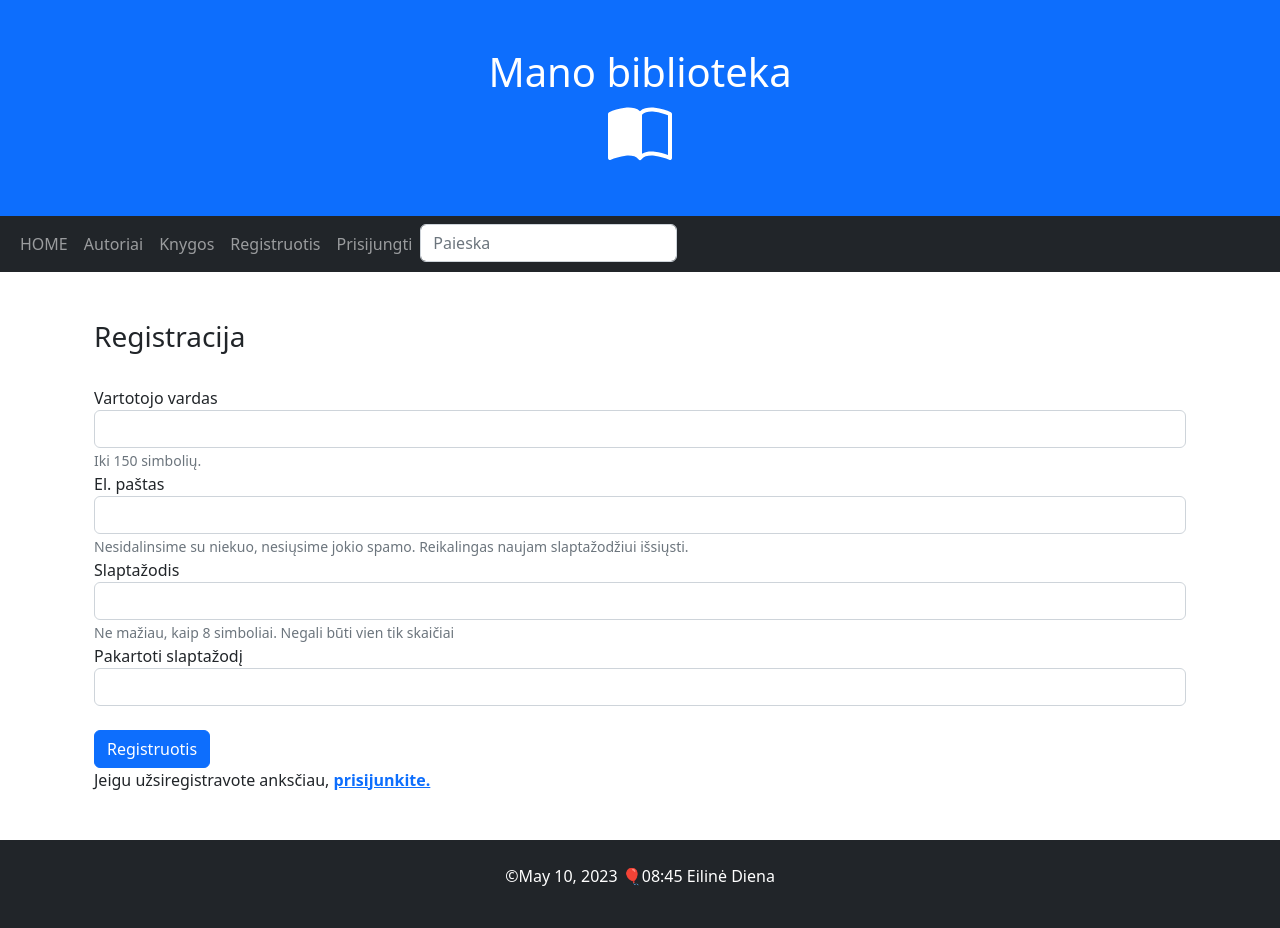
After one commit to Tilooo/knygynas, a Django app: page /library/register/ in a window 1280 px wide. The commit adds this page. Run offline with Django 4.2, Linux system fonts and the light colour scheme.

Commit message:
9: +Ideta vartotoju registracija.

```diff
--- a/mysite/library/templates/base.html
+++ b/mysite/library/templates/base.html
@@ -43,6 +43,7 @@
       <li class="nav-item"><a class="nav-link" href="{% url 'my_books' %}">Mano knygos</a></li>
       <li class="nav-item"><a class="nav-link" href="{% url 'logout'%}">Atsijungti</a></li>
       {% else %}
+        <li class="nav-item"><a class="nav-link" href="{% url 'register' %}">Registruotis</a></li>
         <li class="nav-item"><a class="nav-link" href="{% url 'login' %}">Prisijungti</a></li>
       {% endif %}
       <li>
@@ -63,6 +64,16 @@
 </ul>
 
 {% endcomment %}
+<br>
+<div class="container">
+{% if messages %}
+    {% for message in messages %}
+        <div class="alert alert-{% if message.tags == 'error' %}danger{% elif message.tags == 'info' %}success{% endif %}" role="alert">
+                {{ message }}
+        </div>
+    {% endfor %}
+{% endif %}
+</div>
 
 {# Cia konteineris, skirtas turiniui#}
 <br>
--- /dev/null
+++ b/mysite/library/templates/registration/register.html
@@ -0,0 +1,38 @@
+{% extends "base.html" %}
+
+{% block "title" %}Registracija{% endblock %}
+
+{% block 'content' %}
+
+    <div class="container register">
+        <h3>Registracija</h3><br/>
+        <form method="post">
+            {% csrf_token %}
+            <div class="form-group">
+                <label for="username">Vartotojo vardas</label>
+                <input name="username" type="text" class="form-control" id="username" aria-describedby="usernameHelp">
+                <small id="usernameHelp" class="form-text text-muted">Iki 150 simbolių.</small>
+            </div>
+            <div class="form-group">
+                <label for="exampleInputEmail1">El. paštas</label>
+                <input name="email" type="email" class="form-control" id="exampleInputEmail1" aria-describedby="emailHelp">
+                <small id="emailHelp" class="form-text text-muted">Nesidalinsime su niekuo, nesiųsime jokio spamo.
+                    Reikalingas naujam slaptažodžiui išsiųsti. </small>
+            </div>
+            <div class="form-group">
+                <label for="password">Slaptažodis</label>
+                <input name="password" type="password" class="form-control" id="password" aria-describedby="pwdHelp">
+                <small id="pwdHelp" class="form-text text-muted">Ne mažiau, kaip 8 simboliai. Negali būti vien tik
+                    skaičiai</small>
+            </div>
+            <div class="form-group">
+                <label for="password2">Pakartoti slaptažodį</label>
+                <input name="password2" type="password" class="form-control" id="password2" aria-describedby="pwd2Help">
+            </div>
+            <br>
+            <button type="submit" class="btn btn-primary register-button">Registruotis</button>
+        </form>
+        <p>Jeigu užsiregistravote anksčiau, <a href="{% url 'login' %}"><strong>prisijunkite.</strong></a></p>
+    </div>
+
+{% endblock %}
--- a/mysite/library/urls.py
+++ b/mysite/library/urls.py
@@ -9,5 +9,6 @@ urlpatterns = [
     path('books/', views.BookListView.as_view(), name='books'),
     path('books/<int:pk>/', views.BookDetailView.as_view(), name='book'),
     path('search/', views.search, name='search'),
-    path('my_books/', views.MyBookInstanceListView.as_view(), name='my_books')
+    path('my_books/', views.MyBookInstanceListView.as_view(), name='my_books'),
+    path('register/', views.register, name='register'),
 ]
--- a/mysite/library/views.py
+++ b/mysite/library/views.py
@@ -1,10 +1,13 @@
-from django.shortcuts import render, get_object_or_404
+from django.shortcuts import render, get_object_or_404, redirect
 from django.http import HttpResponse
 from .models import Book, BookInstance, Author
 from django.views import generic
 from django.core.paginator import Paginator
 from django.db.models import Q
 from django.contrib.auth.mixins import LoginRequiredMixin
+from django.views.decorators.csrf import csrf_protect
+from django.contrib import messages
+from django.contrib.auth.forms import User
 
 
 # Create your views here.
@@ -71,3 +74,34 @@ class MyBookInstanceListView(LoginRequiredMixin, generic.ListView,):
 
     def get_queryset(self):
         return BookInstance.objects.filter(reader=self.request.user)
+
+
+
+@csrf_protect
+def register(request):
+    if request.method == "POST":
+        # pasiimame reikšmes iš registracijos formos
+        username = request.POST['username']
+        email = request.POST['email']
+        password = request.POST['password']
+        password2 = request.POST['password2']
+        # tikriname, ar sutampa slaptažodžiai
+        if password == password2:
+            # tikriname, ar neužimtas username
+            if User.objects.filter(username=username).exists():
+                messages.error(request, f'Vartotojo vardas {username} užimtas!')
+                return redirect('register')
+            else:
+                # tikriname, ar nėra tokio pat email
+                if User.objects.filter(email=email).exists():
+                    messages.error(request, f'Vartotojas su el. paštu {email} jau užregistruotas!')
+                    return redirect('register')
+                else:
+                    # jeigu viskas tvarkoje, sukuriame naują vartotoją
+                    User.objects.create_user(username=username, email=email, password=password)
+                    messages.info(request, f'Vartotojas {username} užregistruotas!')
+                    return redirect('login')
+        else:
+            messages.error(request, 'Slaptažodžiai nesutampa!')
+            return redirect('register')
+    return render(request, 'registration/register.html')
```
Also changed, not shown: mysite/db.sqlite3.
